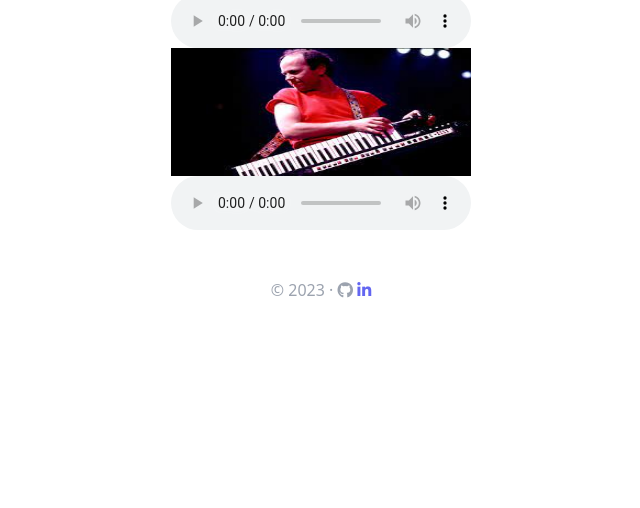
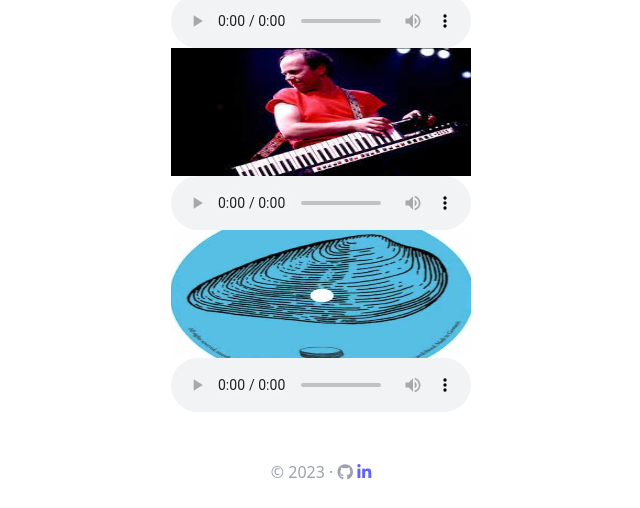
Before and after one commit to Matthieu7924/hello-mg-sf5, a Symfony app: template templates/pages/test.html.twig in a window 1280 px wide. Shown: the part 3927-4435 px from the top of the page, without its empty margins (319-959 px from the left). Before the commit the page ends 4225 px from the top, so only its background shows below. Run offline with Twig, Linux system fonts and the light colour scheme; the template is opened without the code that fills it, so the values that code supplies are empty; some libraries are stand-ins or nearby versions.

Commit message:
adding quintus

```diff
--- a/templates/pages/test.html.twig
+++ b/templates/pages/test.html.twig
@@ -87,7 +87,7 @@
                 </audio>
             </div>
             <div class="additional-content" style="display: none;">
-                    <img src="{{ asset('/images/France.jpeg') }}" alt="France" class="w-full h-32 project-image">
+                    <img src="{{ asset('/images/France.png') }}" alt="France" class="w-full h-32 project-image">
                     <p>Perez - Animaux </p>
             </div>
         {# </div> #}
@@ -119,7 +119,7 @@
                 </audio>
             </div>
             <div class="additional-content" style="display: none;">
-                    <img src="{{ asset('/images/France.jpeg') }}" alt="France" class="w-full h-32 project-image">
+                    <img src="{{ asset('/images/France.png') }}" alt="France" class="w-full h-32 project-image">
                     <p>Zed Yun Pavarotti - De larmes </p>
             </div>
         {# </div> #}
@@ -336,6 +336,22 @@
         {# </div> #}
     </div>
 
+    <div class="audio-container flex">
+        {# <div class="flex max-w-sm rounded overflow-hidden shadow-lg m-4"> #}
+            <div class="normal">
+                <img src="{{ asset('/images/quintus.jpg') }}" alt="Walter Quintus" class="w-full h-32 project-image">
+                <audio controls>
+                    <source src="{{ asset('music/Quintus Project - Night Flight.mp3') }}" type="audio/mpeg">
+                    Your browser does not support the audio element.
+                </audio>
+            </div>
+            <div class="additional-content" style="display: none;">
+                    <img src="{{ asset('/images/Allemagne.png') }}" alt="Allemagne" class="w-full h-32 project-image">
+                    <p>Quintus Project - Night Flight </p>
+            </div>
+        {# </div> #}
+    </div>
+
 
 {% endblock %}
 
```
Also changed, not shown: public/images/Allemagne.png (added), public/images/quintus.jpg (added), 1 other file.
